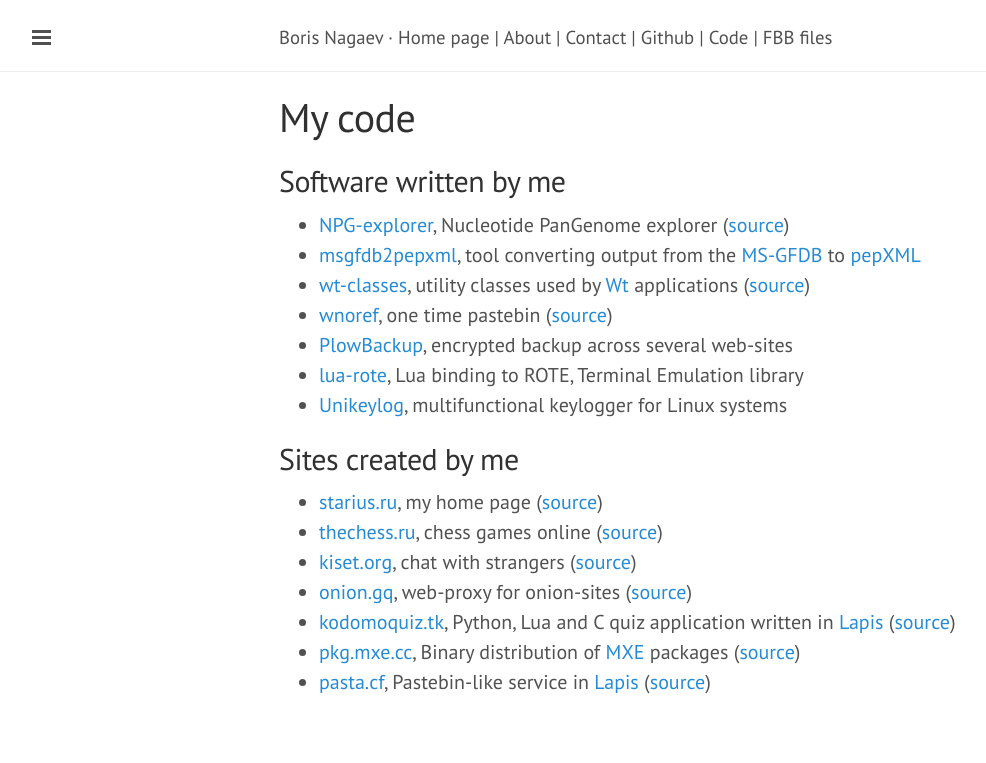
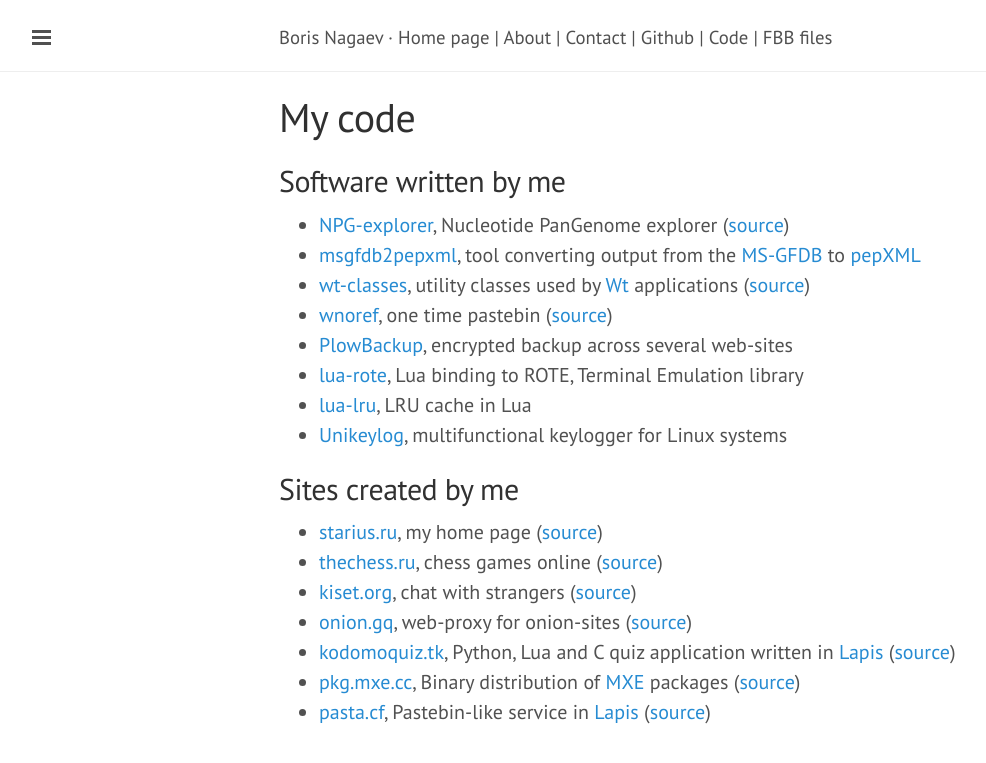
Before and after one commit to starius/starius.github.io, a Jekyll site: the page built from code.md, in a window 1280 px wide. Shown: the top 763 px of the page, without its empty margins (1-987 px from the left). Built offline with Jekyll 4.4.1, drawn with Linux system fonts in a browser that asks for light colours; Markdown is read by kramdown in place of the engine named in the settings.

Commit message:
code: add lua-lru

```diff
--- a/code.md
+++ b/code.md
@@ -17,6 +17,7 @@
     several web-sites
  * [lua-rote][lua-rote], Lua binding to ROTE,
     Terminal Emulation library
+ * [lua-lru][lua-lru], LRU cache in Lua
  * [Unikeylog][Unikeylog], multifunctional keylogger for
     Linux systems
 
@@ -32,6 +33,7 @@
 [wnoref-src]: https://bitbucket.org/starius/wt-classes/src/tip/examples/wnoref.cpp
 [plowbackup]: https://github.com/starius/config/blob/master/.bin/plowbackup.py
 [lua-rote]: https://starius.github.io/lua-rote/
+[lua-lru]: https://github.com/starius/lua-lru
 [Unikeylog]: https://github.com/hummelchen/unikeylog
 
 ## Sites created by me
```
